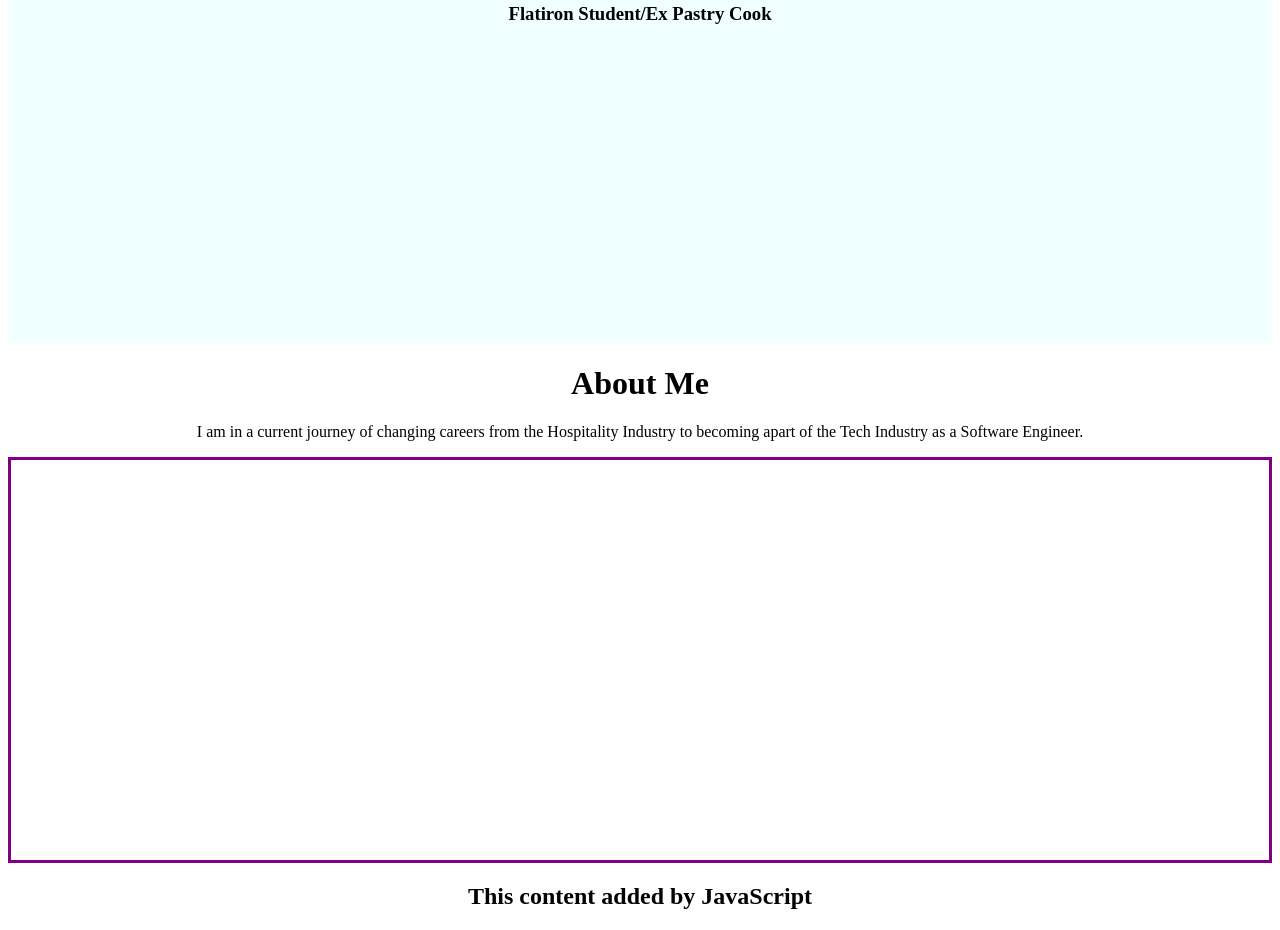
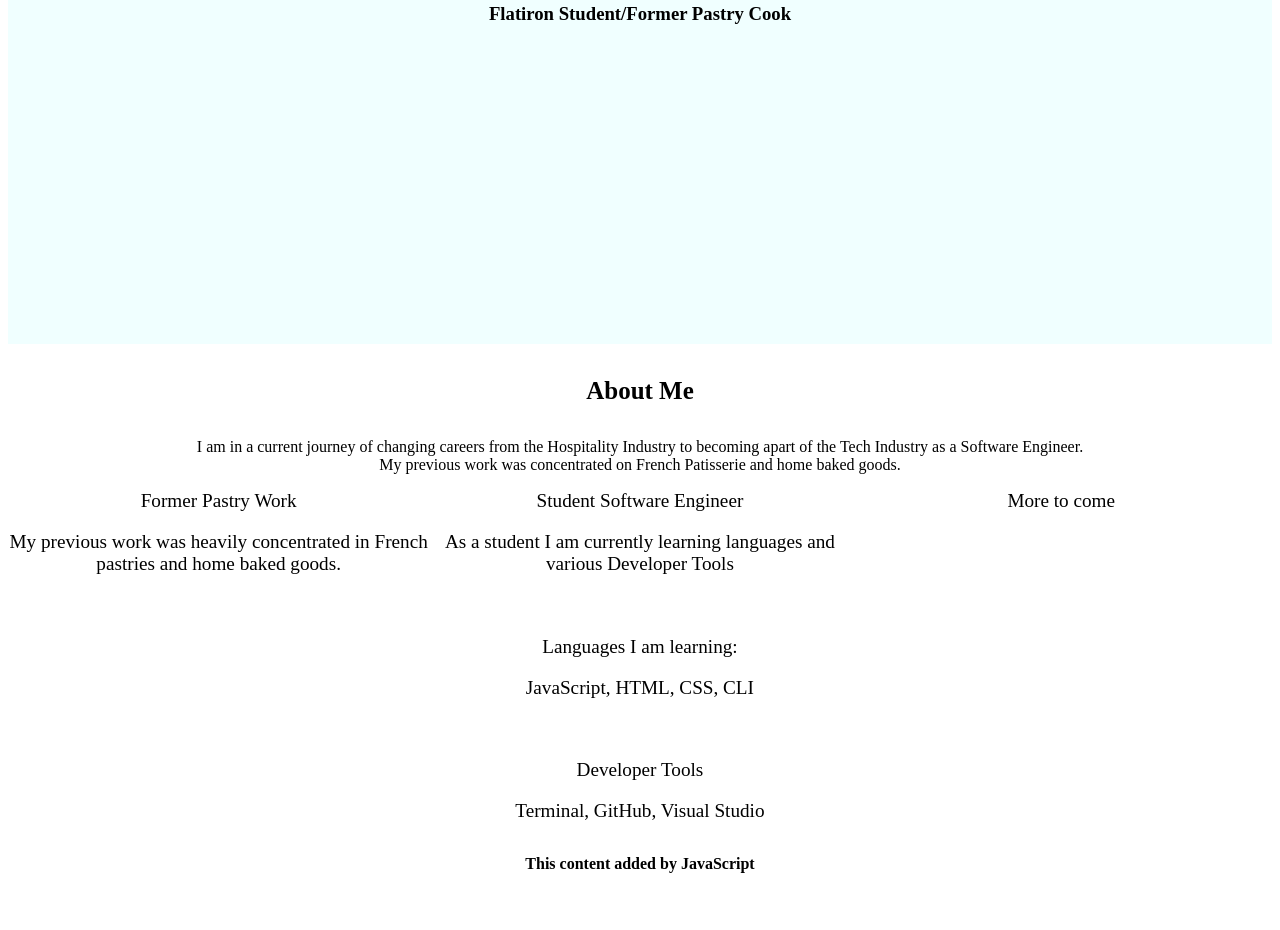
Before and after one commit to k-hernandez-0329/my-portfolio-website, a plain HTML site: page index.html in a window 1280 px wide. Shown: the part 405-1335 px from the top of the page. After the commit the page ends 1291 px from the top, so only its background shows below. Drawn offline with Linux system fonts and the light colour scheme.

Commit message:
added columns

```diff
--- a/index.html
+++ b/index.html
@@ -19,20 +19,36 @@
 
         <div class="header">
             <h1>Karen Hernandez</h1>
-            <h3>Flatiron Student/Ex Pastry Cook</h3>
+            <h3>Flatiron Student/Former Pastry Cook</h3>
 
         </div>
 
 
         <div id="about" class="topnav">
-            <h1>About Me</h1>
+            <h4>About Me</h4>
             <p>
-                I am in a current journey of changing careers from the Hospitality Industry to becoming apart of the Tech Industry as a Software Engineer.
+                I am in a current journey of changing careers from the Hospitality Industry to becoming apart of the Tech Industry as a Software Engineer.<br>My previous work was concentrated on French Patisserie and home baked goods.
             </p>
          </div>
-         <div class="float-container">
 
-         </div>
+
+
+
+         <div class="row">
+            <div class="column">Former Pastry Work
+               <p> My previous work was heavily concentrated in French pastries and home baked goods.</p>
+
+            </div>
+            <div class="column">Student Software Engineer
+                <p>As a student I am currently learning languages and various Developer Tools</p><br>
+                <p>Languages I am learning:</p>
+                <p>JavaScript, HTML, CSS, CLI</p><br>
+                <p>Developer Tools</p>
+                <p>Terminal, GitHub, Visual Studio </p>
+            </div>
+            <div class="column">More to come</div>
+        </div>
+
         <script src="script.js"></script>
     </body>
 </html>
--- a/style.css
+++ b/style.css
@@ -8,9 +8,13 @@ body {
     padding-bottom: 300px;
     background-color: azure;
 }
+h4{
+    font-size: 25px;
+}
 
 h2{
     text-align: center;
+    font-size: medium;
 }
 
 .topnav{
@@ -29,7 +33,19 @@ h2{
     color: peachpuff;
 }
 
-.float-container {
-    border: 3px solid purple;
-    padding: 200px;
+p{
+    text-align: center;
 }
+
+.column {
+    float: left;
+    width: 33.33%;
+    background-color: white;
+    font-size: larger;
+    text-align: center;
+}
+.row:after{
+    content:"";
+    display: table;
+    clear:both;
+}
```
